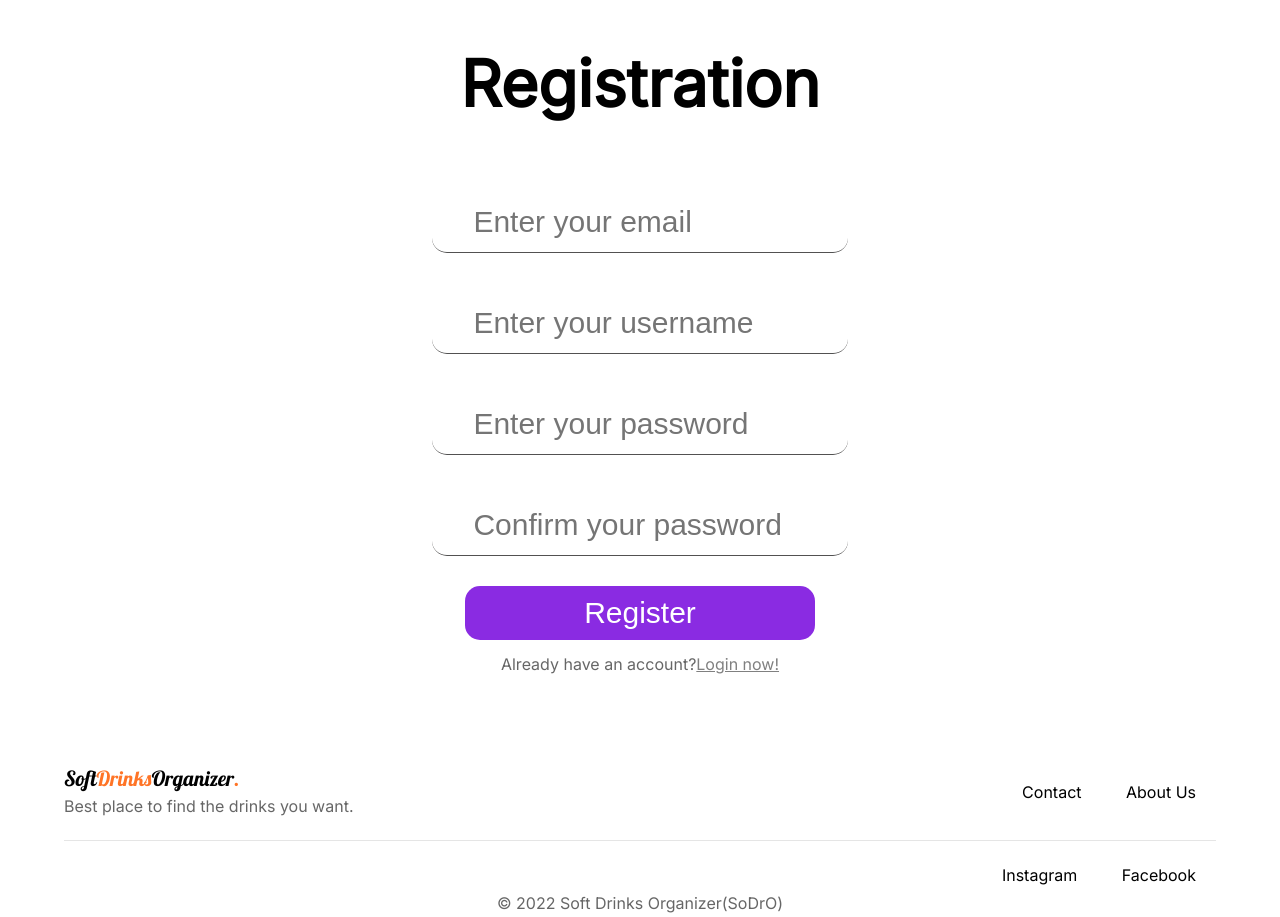
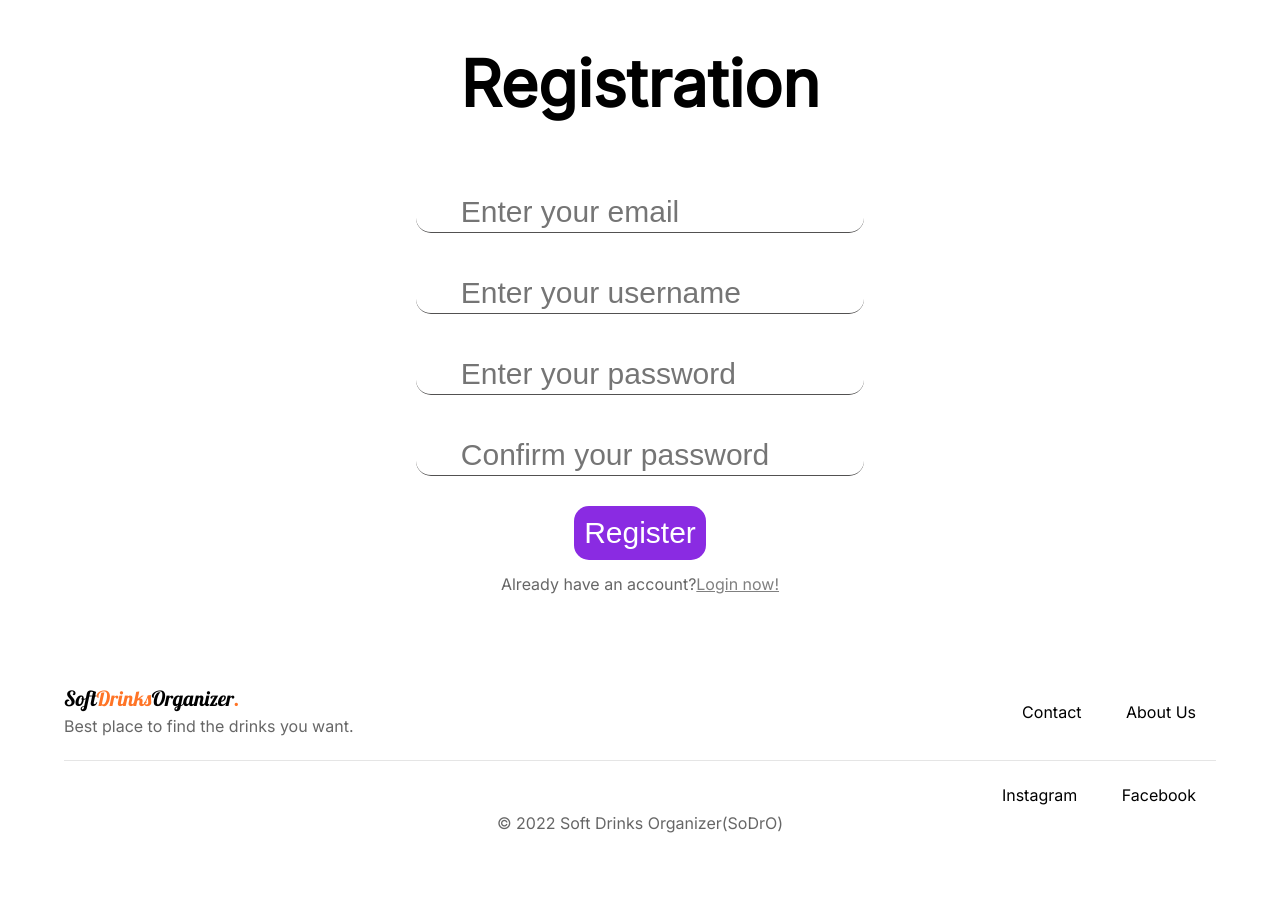
Before and after one commit to IonutTabalae/Soft-Drinks-Organizer, a PHP site: page / in a window 1280 px wide. Shown: the part 140-1057 px from the top of the page. After the commit the page ends 973 px from the top, so only its background shows below. Run offline with PHP 8.4, Linux system fonts and the light colour scheme.

Commit message:
Update register.css

```diff
--- a/register-page/css/register.css
+++ b/register-page/css/register.css
@@ -267,7 +267,7 @@ footer ul li {
 }
 
 .middle-container {
-  margin: 10px 5%;
+  margin: 0px 5%;
   min-height: auto;
   display: flex;
   flex-direction: column;
@@ -276,20 +276,21 @@ footer ul li {
   background: transparent;
   box-shadow: 0 0 10px white;
   border-radius: 15px;
-  width: 700px;
+  width: 50%;
+  height: auto;
   margin: 7vh auto;
 }
 form {
   padding: 10px;
   display: flex;
   flex-direction: column;
-  width: 85%;
+  width: 100%;
 }
 
 .form-item {
   display: flex;
   width: 70%;
-  height: 60px;
+  height: 30%;
   background: transparent;
   margin: 20px auto;
   border-radius: 15px;
@@ -308,11 +309,11 @@ input {
   margin: auto;
   color: black;
   font-size: 30px;
-  text-align: left;
+
 }
 
 button[type=submit] {
-  width: 350px;
+  width: auto;
   font-size: 30px;
   margin: 10px auto;
   padding: 10px;
```
